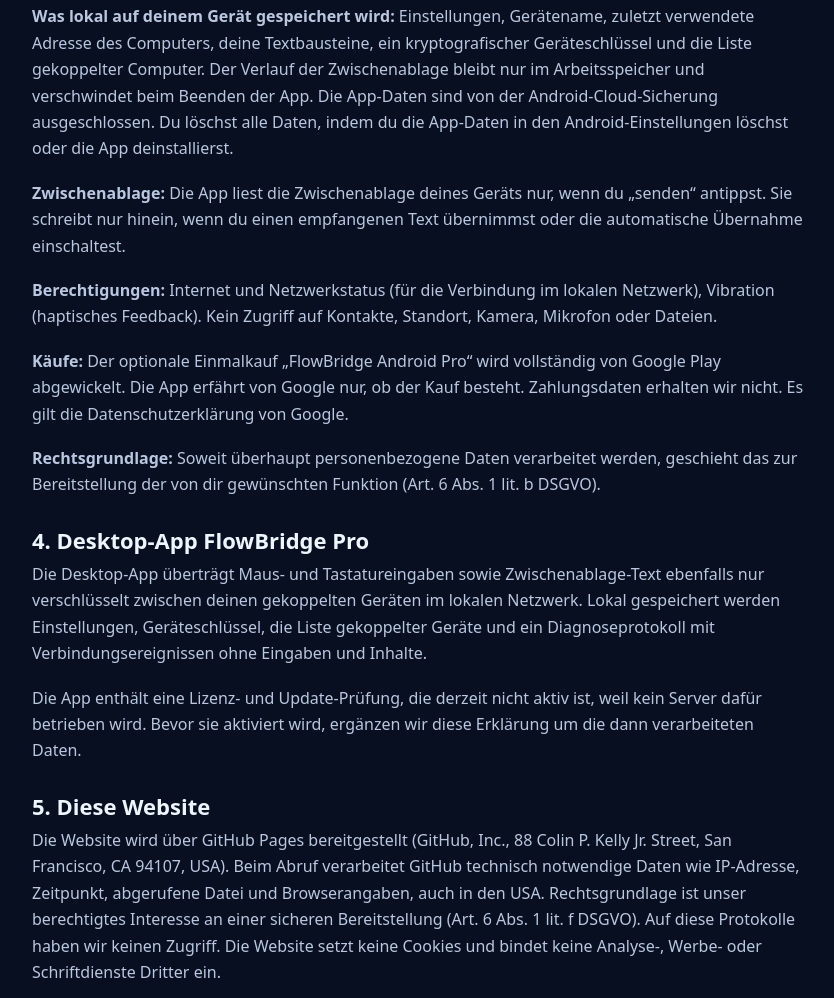
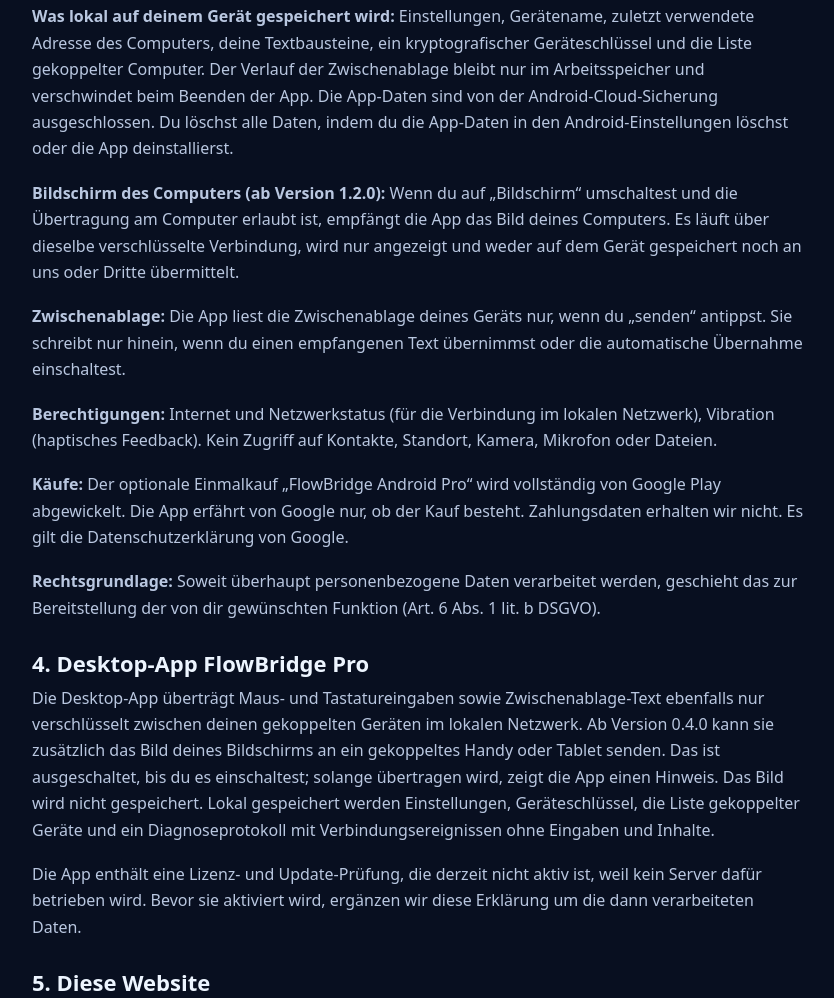
Before and after one commit to Marcel-2025/Flow-Bridge, a plain HTML site: page privacy-de.html in a window 1280 px wide. Shown: the part 899-1897 px from the top of the page, without its empty margins (222-1056 px from the left). Drawn offline with Linux system fonts and the light colour scheme.

Commit message:
Datenschutzerklärung: Bildschirmübertragung (Android 1.2.0, Desktop 0.4.0)

```diff
--- a/privacy-de.html
+++ b/privacy-de.html
@@ -1,16 +1,17 @@
-<!doctype html><html lang="de"><head><meta charset="utf-8"><meta name="viewport" content="width=device-width,initial-scale=1"><link rel="icon" href="assets/icon.png"><link rel="stylesheet" href="style.css"><title>Datenschutzerklärung – FlowBridge</title></head><body><main class="legal"><a href="index.html">← FlowBridge</a><h1>Datenschutzerklärung</h1><p class="stand">Stand: 20. November 2026 · gilt für die Android-App „FlowBridge“ (dev.flondy.flowbridge), die Desktop-App „FlowBridge Pro“ (Windows, macOS) und diese Website.</p>
+<!doctype html><html lang="de"><head><meta charset="utf-8"><meta name="viewport" content="width=device-width,initial-scale=1"><link rel="icon" href="assets/icon.png"><link rel="stylesheet" href="style.css"><title>Datenschutzerklärung – FlowBridge</title></head><body><main class="legal"><a href="index.html">← FlowBridge</a><h1>Datenschutzerklärung</h1><p class="stand">Stand: 21. November 2026 · gilt für die Android-App „FlowBridge“ (dev.flondy.flowbridge), die Desktop-App „FlowBridge Pro“ (Windows, macOS) und diese Website.</p>
 <h2>1. Verantwortlicher</h2><p>Marcel Single / Flondy Dev.<br>88605 Meßkirch, Deutschland<br>E-Mail: <a href="mailto:flondy.dev@gmail.com">flondy.dev@gmail.com</a></p>
 <h2>2. Kurzfassung</h2><ul><li>Kein Konto, keine Werbung, kein Tracking, keine Analyse-Dienste.</li><li>Eingaben und Zwischenablage-Text gehen nur verschlüsselt und direkt an Geräte, die du selbst gekoppelt hast, innerhalb deines lokalen Netzwerks.</li><li>Wir betreiben dafür keinen Server und erhalten diese Daten nicht.</li></ul>
 <h2>3. Android-App FlowBridge</h2>
 <p><b>Was die App überträgt:</b> Touchpad-Bewegungen, Klicks, Tastatureingaben, gesendeter Text, Textbausteine und Zwischenablage-Text. Empfänger ist ausschließlich der Computer, den du mit einem 6-stelligen Code gekoppelt hast. Die Verbindung läuft im lokalen Netzwerk und ist Ende-zu-Ende-verschlüsselt (Noise-Protokoll). Diese Inhalte werden weder an uns noch an Dritte übermittelt und von uns nicht gespeichert.</p>
 <p><b>Suche im Netzwerk:</b> Wenn du „Suchen“ antippst, sendet die App eine Anfrage in dein lokales Netzwerk. FlowBridge-Computer antworten mit Gerätename, Betriebssystem, Port und einem Schlüssel-Fingerabdruck.</p>
 <p><b>Was lokal auf deinem Gerät gespeichert wird:</b> Einstellungen, Gerätename, zuletzt verwendete Adresse des Computers, deine Textbausteine, ein kryptografischer Geräteschlüssel und die Liste gekoppelter Computer. Der Verlauf der Zwischenablage bleibt nur im Arbeitsspeicher und verschwindet beim Beenden der App. Die App-Daten sind von der Android-Cloud-Sicherung ausgeschlossen. Du löschst alle Daten, indem du die App-Daten in den Android-Einstellungen löschst oder die App deinstallierst.</p>
+<p><b>Bildschirm des Computers (ab Version 1.2.0):</b> Wenn du auf „Bildschirm“ umschaltest und die Übertragung am Computer erlaubt ist, empfängt die App das Bild deines Computers. Es läuft über dieselbe verschlüsselte Verbindung, wird nur angezeigt und weder auf dem Gerät gespeichert noch an uns oder Dritte übermittelt.</p>
 <p><b>Zwischenablage:</b> Die App liest die Zwischenablage deines Geräts nur, wenn du „senden“ antippst. Sie schreibt nur hinein, wenn du einen empfangenen Text übernimmst oder die automatische Übernahme einschaltest.</p>
 <p><b>Berechtigungen:</b> Internet und Netzwerkstatus (für die Verbindung im lokalen Netzwerk), Vibration (haptisches Feedback). Kein Zugriff auf Kontakte, Standort, Kamera, Mikrofon oder Dateien.</p>
 <p><b>Käufe:</b> Der optionale Einmalkauf „FlowBridge Android Pro“ wird vollständig von Google Play abgewickelt. Die App erfährt von Google nur, ob der Kauf besteht. Zahlungsdaten erhalten wir nicht. Es gilt die Datenschutzerklärung von Google.</p>
 <p><b>Rechtsgrundlage:</b> Soweit überhaupt personenbezogene Daten verarbeitet werden, geschieht das zur Bereitstellung der von dir gewünschten Funktion (Art. 6 Abs. 1 lit. b DSGVO).</p>
 <h2>4. Desktop-App FlowBridge Pro</h2>
-<p>Die Desktop-App überträgt Maus- und Tastatureingaben sowie Zwischenablage-Text ebenfalls nur verschlüsselt zwischen deinen gekoppelten Geräten im lokalen Netzwerk. Lokal gespeichert werden Einstellungen, Geräteschlüssel, die Liste gekoppelter Geräte und ein Diagnoseprotokoll mit Verbindungsereignissen ohne Eingaben und Inhalte.</p>
+<p>Die Desktop-App überträgt Maus- und Tastatureingaben sowie Zwischenablage-Text ebenfalls nur verschlüsselt zwischen deinen gekoppelten Geräten im lokalen Netzwerk. Ab Version 0.4.0 kann sie zusätzlich das Bild deines Bildschirms an ein gekoppeltes Handy oder Tablet senden. Das ist ausgeschaltet, bis du es einschaltest; solange übertragen wird, zeigt die App einen Hinweis. Das Bild wird nicht gespeichert. Lokal gespeichert werden Einstellungen, Geräteschlüssel, die Liste gekoppelter Geräte und ein Diagnoseprotokoll mit Verbindungsereignissen ohne Eingaben und Inhalte.</p>
 <p>Die App enthält eine Lizenz- und Update-Prüfung, die derzeit nicht aktiv ist, weil kein Server dafür betrieben wird. Bevor sie aktiviert wird, ergänzen wir diese Erklärung um die dann verarbeiteten Daten.</p>
 <h2>5. Diese Website</h2>
 <p>Die Website wird über GitHub Pages bereitgestellt (GitHub, Inc., 88 Colin P. Kelly Jr. Street, San Francisco, CA 94107, USA). Beim Abruf verarbeitet GitHub technisch notwendige Daten wie IP-Adresse, Zeitpunkt, abgerufene Datei und Browserangaben, auch in den USA. Rechtsgrundlage ist unser berechtigtes Interesse an einer sicheren Bereitstellung (Art. 6 Abs. 1 lit. f DSGVO). Auf diese Protokolle haben wir keinen Zugriff. Die Website setzt keine Cookies und bindet keine Analyse-, Werbe- oder Schriftdienste Dritter ein.</p>
```
Also changed, not shown: privacy-en.html (+3 -2 lines).
